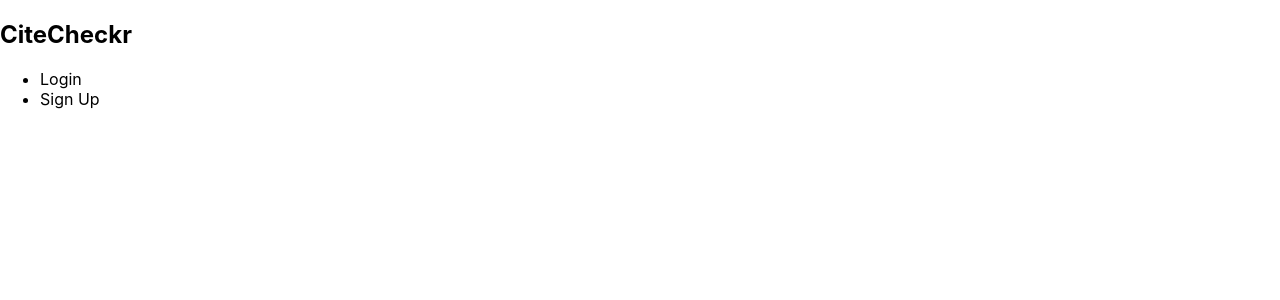
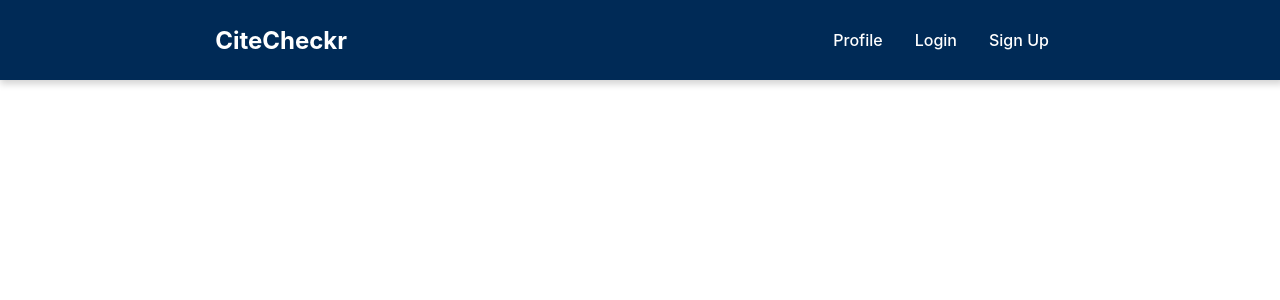
Before and after one commit to MarcialBot/CiteCheckr, a React (Create React App) app: page / in a window 1280 px wide. Shown: the top 300 px of the page. Built offline with nearby package versions, Linux system fonts and the light colour scheme.

Commit message:
adds navbar styling and compnents

```diff
--- a/src/components/Navbar/Navbar.jsx
+++ b/src/components/Navbar/Navbar.jsx
@@ -3,9 +3,10 @@
 
 const Navbar = (props) => {
     return (
-        <nav>
+        <nav className={styles.navbar}>
             <h1>CiteCheckr</h1>
             <ul>
+                <li>Profile</li>
                 <li>Login</li>
                 <li>Sign Up</li>
             </ul>
--- a/src/components/Navbar/Navbar.module.css
+++ b/src/components/Navbar/Navbar.module.css
@@ -0,0 +1,23 @@
+.navbar {
+    display: flex;
+    align-items: center;
+    height: 5rem;
+    justify-content: space-around;
+    background-color: #002A56;
+    color: #fff;
+    box-shadow: 2px 2px 7px 2px lightgrey;
+}
+
+.navbar ul {
+    display: flex;
+    list-style: none;
+}
+
+.navbar ul li {
+    font-weight: 500;
+    margin: 1rem;
+}
+
+.navbar ul li:hover {
+    border-bottom: 2px solid gray;
+}
```
